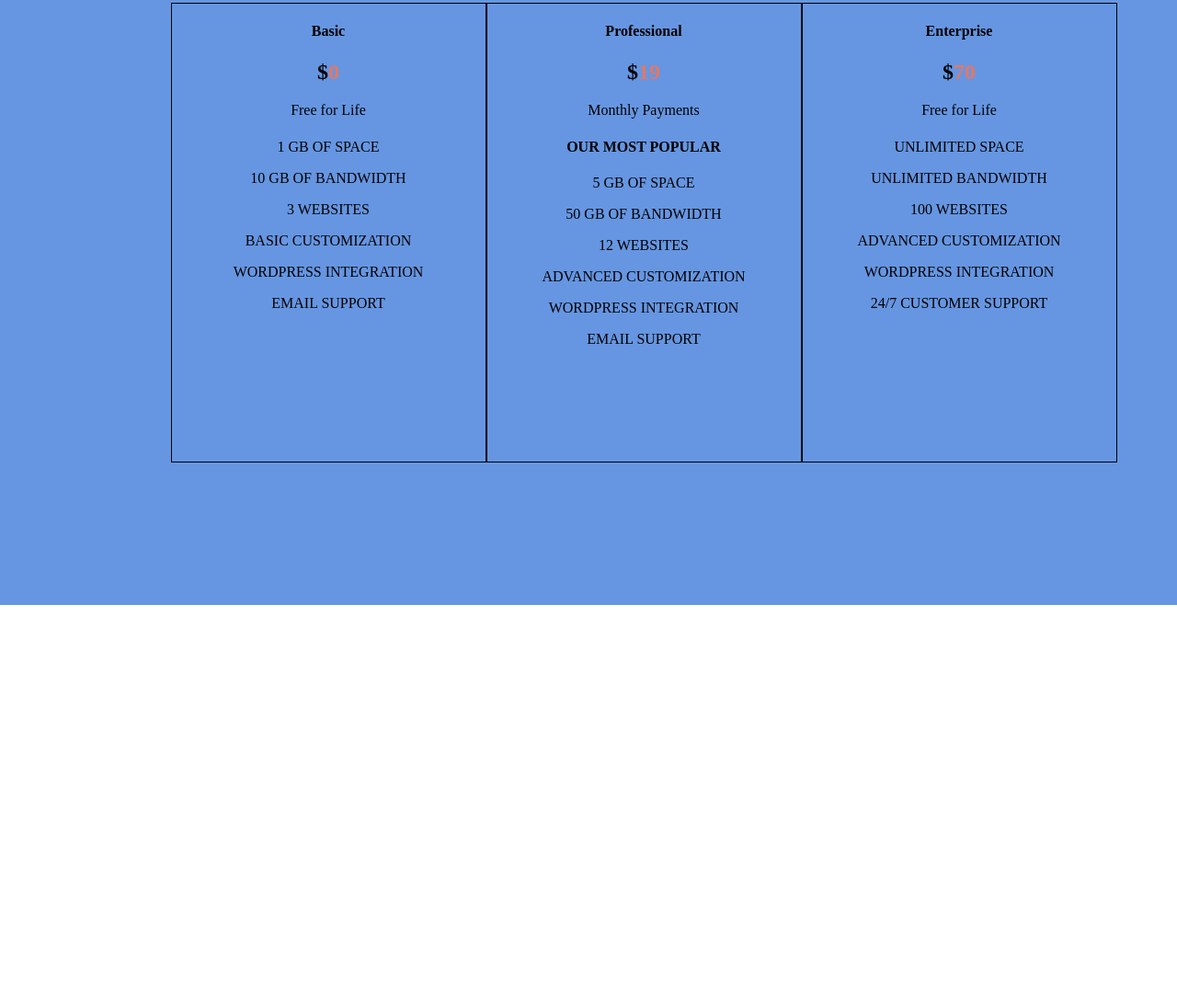
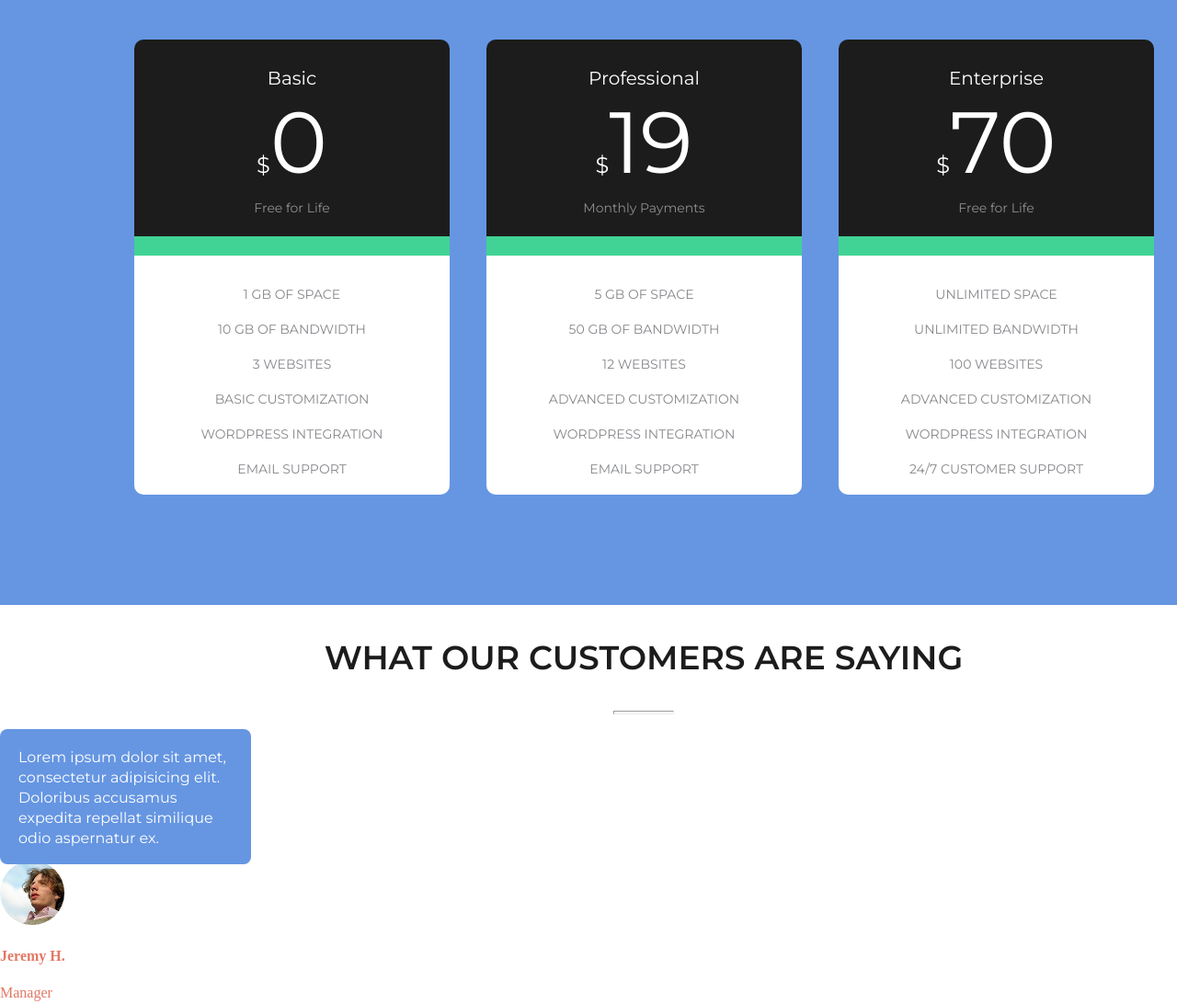
Before and after one commit to GeeEq/Desktop-to-mobile, a plain HTML site: page JS-final/index.html in a window 1280 px wide. Shown: the part 3018-4110 px from the top of the page at 92% size. Drawn offline with Linux system fonts and the light colour scheme.

Commit message:
start of review section

```diff
--- a/JS-final/index.html
+++ b/JS-final/index.html
@@ -344,7 +344,7 @@
               <h2>$<span>0</span></h2>
               <p>Free for Life</p>
             </div>
-            <h4></h4>
+            <h4 class="greenLine">Basic</h4>
             <div class="dataContent">
               <p>1 GB OF SPACE</p>
               <p>10 GB OF BANDWIDTH</p>
@@ -360,7 +360,7 @@
               <h2>$<span>19</span></h2>
               <p>Monthly Payments</p>
             </div>
-            <h4>OUR MOST POPULAR</h4>
+            <h4 class="greenLine">OUR MOST POPULAR</h4>
             <div class="dataContent">
               <p>5 GB OF SPACE</p>
               <p>50 GB OF BANDWIDTH</p>
@@ -376,7 +376,7 @@
               <h2>$<span>70</span></h2>
               <p>Free for Life</p>
             </div>
-            <h4></h4>
+            <h4 class="greenLine">Enterprise</h4>
             <div class="dataContent">
               <p>UNLIMITED SPACE</p>
               <p>UNLIMITED BANDWIDTH</p>
@@ -388,7 +388,33 @@
           </div>
         </div>
       </div>
-      <div class="reviews" id="reviews"></div>
+      <div class="reviews" id="reviews">
+        <h3>WHAT OUR CUSTOMERS ARE SAYING</h3>
+        <hr />
+        <div class="slide-container">
+          <div class="cardContainer">
+            <div class="cardContent">
+              <img
+                src="./assets/blue dialog box.svg"
+                alt="bluebox"
+                class="blueBox"
+              />
+              <p>
+                Lorem ipsum dolor sit amet, consectetur adipisicing elit.
+                Doloribus accusamus expedita repellat similique odio aspernatur
+                ex.
+              </p>
+            </div>
+            <div class="userDetail">
+              <img src="./assets/avatar_2_u231.png" alt="" />
+              <span>
+                <h4>Jeremy H.</h4>
+                <p>Manager</p>
+              </span>
+            </div>
+          </div>
+        </div>
+      </div>
       <div class="contacts" id="contacts"></div>
     </main>
     <footer></footer>
--- a/JS-final/style.css
+++ b/JS-final/style.css
@@ -603,16 +603,101 @@ span {
       text-align: center;
     }
   }
+
   .pricingWrapper {
     display: flex;
-    justify-content: center;
+    justify-content: space-between;
     align-items: center;
+    margin-left: 146px;
+    margin-right: 145px;
+
+    .pricingBox:hover {
+      .greenLine:hover {
+        height: 40px;
+        background-color: #41d395;
+      }
+    }
+
     .pricingBox {
       box-sizing: border-box;
-      border: 1px solid black;
       width: 343px;
       height: 500px;
       text-align: center;
+      border-radius: 10px;
+      margin-top: 40px;
+
+      .price {
+        background-color: #1c1c1c;
+        padding-top: 3px;
+        padding-bottom: 5px;
+        border-radius: 10px 10px 0 0;
+
+        h4 {
+          text-align: center;
+          font: normal normal normal 20px/24px Montserrat;
+          letter-spacing: 0px;
+          color: #ffffff;
+          opacity: 1;
+          padding-bottom: 20px;
+        }
+        h2 {
+          color: white;
+          font: normal normal normal 24px Montserrat;
+
+          span {
+            text-align: center;
+            font: normal normal normal 94px/24px Montserrat;
+            letter-spacing: 0px;
+            color: #ffffff;
+            opacity: 1;
+          }
+        }
+        p {
+          text-align: center;
+          font: normal normal normal 14px/24px Montserrat;
+          letter-spacing: 0px;
+          color: #ffffff;
+          opacity: 0.5;
+        }
+      }
+      .greenLine {
+        background-color: #41d395;
+        height: 6px;
+        padding-top: 0;
+        margin-top: 0;
+        padding-top: 15px;
+        text-align: center;
+        font: normal normal normal 14px/24px Montserrat;
+        letter-spacing: 0px;
+        color: #ffffff;
+        opacity: 1;
+        position: relative;
+      }
+
+      .dataContent {
+        background-color: white;
+        margin-top: 0;
+        padding-top: 0;
+        height: 240px;
+        border-radius: 0 0 10px 10px;
+        padding-bottom: 20px;
+
+        p:nth-child(1) {
+          padding-top: 0;
+          margin-top: -19px;
+          padding-top: 30px;
+        }
+        p {
+          text-align: center;
+          font: normal normal normal 14px/24px Montserrat;
+          letter-spacing: 0px;
+          color: #86878b;
+          opacity: 1;
+        }
+        p:last-child() {
+          padding-bottom: 10ox;
+        }
+      }
     }
   }
 }
@@ -623,6 +708,43 @@ span {
   height: 591px;
   background: #ffffff 0% 0% no-repeat padding-box;
   opacity: 1;
+  h3 {
+    text-align: center;
+    font: normal normal 600 36px/43px Montserrat;
+    letter-spacing: 0px;
+    color: #1c1c1c;
+    opacity: 1;
+  }
+  hr {
+    width: 64px;
+    height: 2px;
+    color: #6696e2;
+  }
+  .slide-container {
+    .cardContainer {
+      .cardContent {
+        box-sizing: border-box;
+        img {
+          position: absolute;
+          width: 273px;
+          height: 147px;
+        }
+        p {
+          width: 230px;
+          height: 107px;
+          text-align: left;
+          font: normal normal normal 16px/22px Montserrat;
+          letter-spacing: 0px;
+          color: #ffffff;
+          opacity: 1;
+          position: relative;
+          top: 0;
+          padding-top: 20px;
+          padding-left: 20px;
+        }
+      }
+    }
+  }
 }
 .contacts {
   top: 4073px;
```
Also changed, not shown: JS-final/assets/avatar_2_u231.png (added), JS-final/assets/avatar_2_u231@2x.png (added), JS-final/assets/blue dialog box.svg (added).
